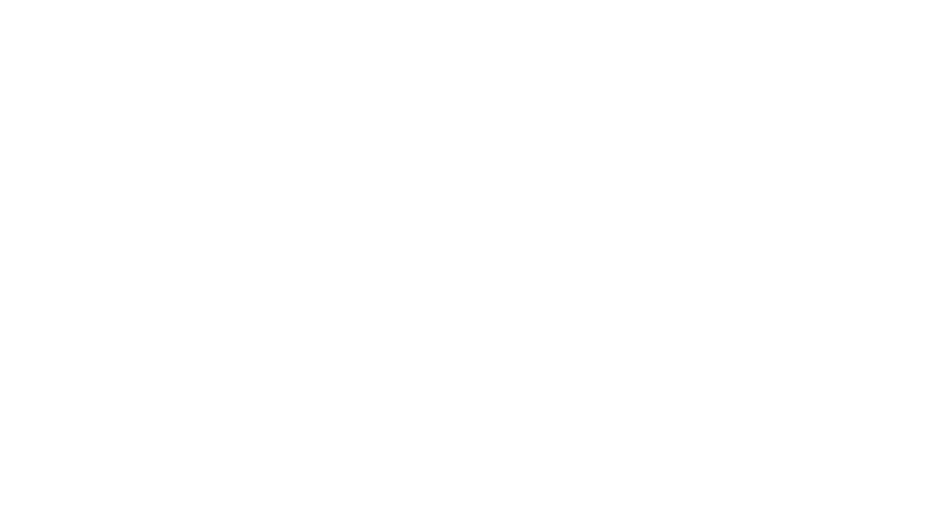
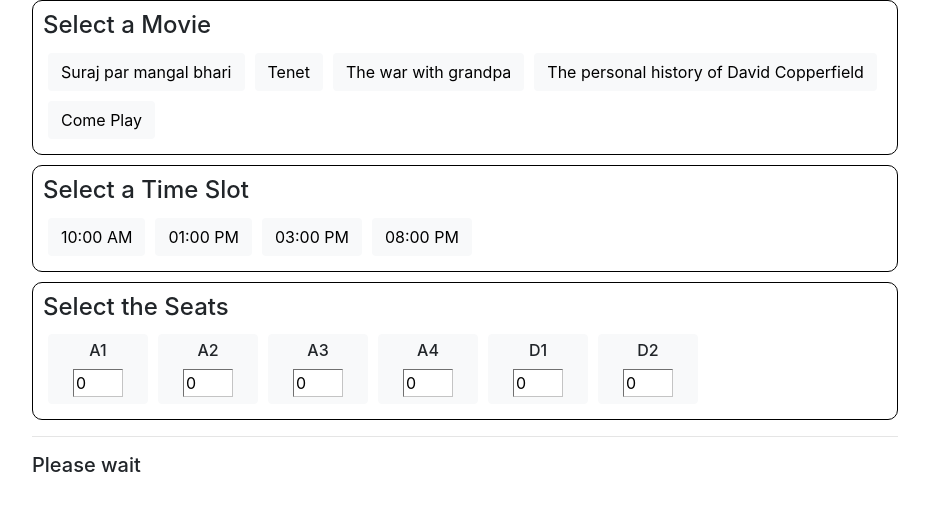
Before and after one commit to SrijaniDas1308/NinjaMovieBooking, a React (Create React App) app in the folder frontend/: page / in a window 1280 px wide. Shown: the top 510 px of the page, without its empty margins (175-1104 px from the left). Built offline with nearby package versions, Linux system fonts and the light colour scheme.

Commit message:
started working on UI

```diff
--- a/frontend/src/App.js
+++ b/frontend/src/App.js
@@ -1,10 +1,156 @@
+import axios from "axios";
 import "./styles/App.css";
-import React from 'react'
+import "./styles/bootstrap.min.css";
+import React, { useState } from "react";
+import { movies, slots, seats } from "./data";
+
 
 const App = () => {
+    // Set initial state for bookingData using data from local storage, or default values if local storage is empty
+    const [bookingData, setBookingData] = useState(() => {
+      const storedData = JSON.parse(localStorage.getItem("Object"));
+      if (storedData) {
+        return storedData;
+      } else {
+        return {
+          movie: "",
+          slot: "",
+          seats: { A1: 0, A2: 0, A3: 0, A4: 0, D1: 0, D2: 0 },
+        };
+      }
+    });
+
+  const [selectedMovie, setSelectedMovie] = useState(() => {
+    const storedMovie = localStorage.getItem("selectedMovieName");
+    return storedMovie ? storedMovie : null;
+  });
+  // Set initial state for selectedTime using data from local storage, or null if local storage is empty
+  const [selectedTime, setSelectedTime] = useState(() => {
+    const storedTime = localStorage.getItem("selectedTimeSlot");
+    return storedTime ? storedTime : null;
+  });
+
+  // Set initial state for loading to true
+  const [loading, setLoading] = useState(true);
+
+  // handle input changes for seat selections
+  function seatObjHandler(e) {
+    const { name, value } = e.target;
+    // update bookingData state with new seat selection values
+    setBookingData((prev) => {
+      return { ...prev, seats: { ...prev.seats, [name]: value } };
+    });
+  }
+  function movieAndTimeValuesHandler(e) {
+    const { name, value } = e.target;
+    // update bookingData state with new values
+    setBookingData((prev) => {
+      return { ...prev, [name]: value };
+    });
+    // update selectedMovie or selectedTime state based on the input name
+    if (name === "movie") {
+      setSelectedMovie(value);
+    }
+    if (name === "slot") {
+      setSelectedTime(value);
+    }
+  }
+
+    // handle form submission
+    async function submitDetails() {
+      setLoading(true);
+      // send a POST request to the server with booking data
+      await axios
+        .post("https://book-a-movie-backend.vercel.app/api/booking", bookingData)
+        .then((res) => {
+          // update lastBooking state with response data
+          setLoading(false);
+          alert("Booking Successfull");
+        })
+        .catch((err) => {
+          if (err.response.status === 422) {
+            setLoading(false);
+            alert(err.response.data);
+          } else {
+            console.log(err.result);
+            setLoading(false);
+          }
+        });
+      // reset state variables to initial values after form submission
+      setBookingData({
+        movie: "",
+        slot: "",
+        seats: { A1: 0, A2: 0, A3: 0, A4: 0, D1: 0, D2: 0 },
+      });
+      setSelectedMovie(null);
+      setSelectedTime(null);
+    }
+
   return (
-    <div>
-
+    <div className="d-flex">
+      {/* Booking Form */}
+      <div className="container" style={{ width: "70%" }}>
+        {/* Movie selection */}
+        <div className="movie-row">
+          <h4>Select a Movie</h4>
+          {movies.map((item, index) => (
+            <button
+              key={index}
+              className={`btn movie-column ${
+                selectedMovie === item ? "bg-info text-light" : "bg-light"
+              }`}
+              name="movie"
+              value={item}
+              onClick={movieAndTimeValuesHandler}
+            >
+              {item}
+            </button>
+          ))}
+        </div>
+        {/* Time slot selection */}
+        <div className="slot-row">
+          <h4>Select a Time Slot</h4>
+          {slots.map((item, index) => (
+            <button
+              key={index}
+              className={`btn slot-column ${
+                selectedTime === item ? "bg-info text-light" : "bg-light"
+              }`}
+              name="slot"
+              value={item}
+              onClick={movieAndTimeValuesHandler}
+            >
+              {item}
+            </button>
+          ))}
+        </div>
+        {/* Seat selection */}
+        <div className="seat-row">
+          <h4>Select the Seats</h4>
+          {seats.map((item, index) => (
+            <div key={index} className="btn btn-light seat-column">
+              <h6>{item}</h6>
+              <input
+                name={item}
+                onChange={seatObjHandler}
+                type="number"
+                min="0"
+                max="10"
+                value={bookingData.seats[item]}
+              />
+            </div>
+          ))}
+        </div>
+        {/* Booking button */}
+        <div className="book-button">
+          <hr />
+          {loading ? (
+            <h5>Please wait</h5>
+          ) : (
+            <button onClick={submitDetails}>Book Now</button>
+          )}
+        </div>
+    </div>
     </div>
   )
 }
```
Also changed, not shown: 1 other file (tests, documents, lock files or other folders).
